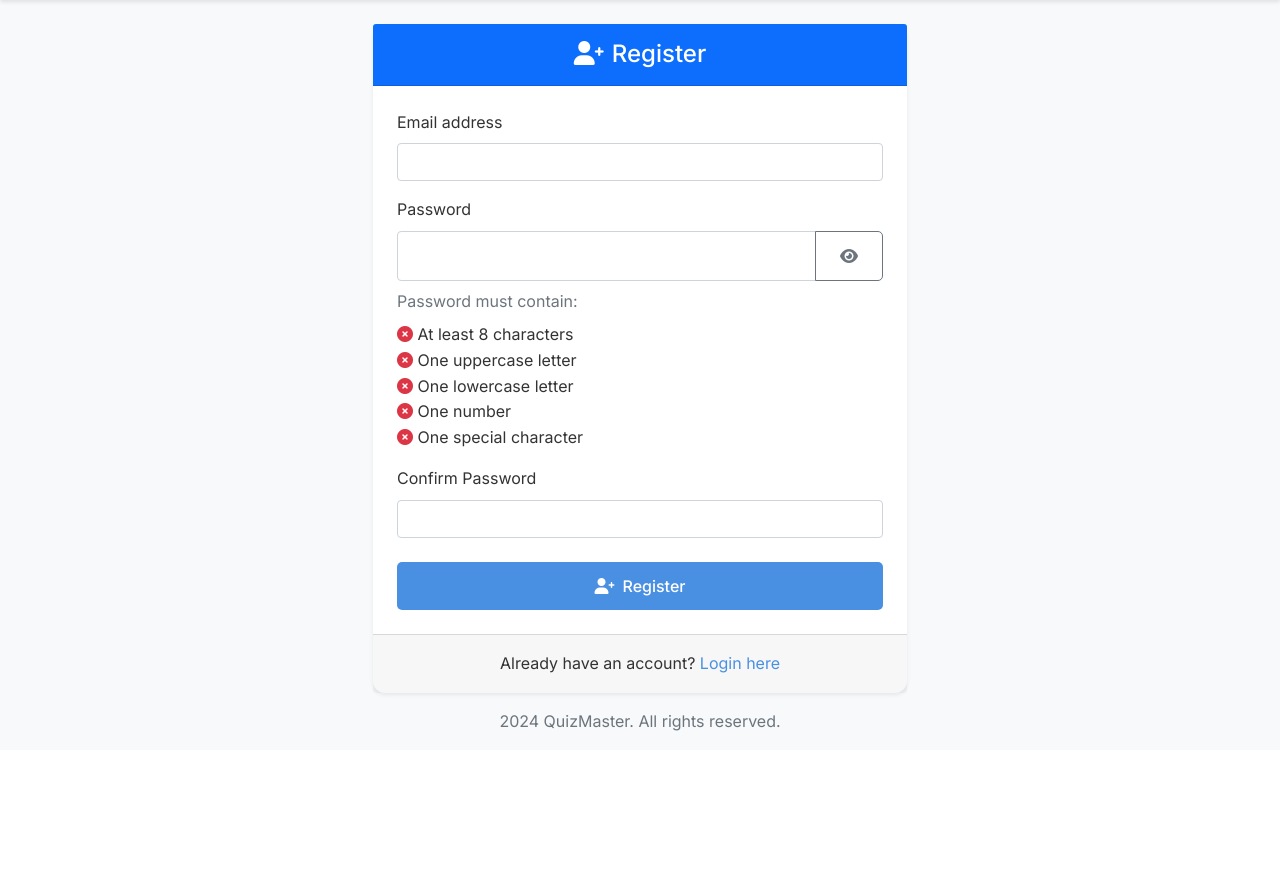
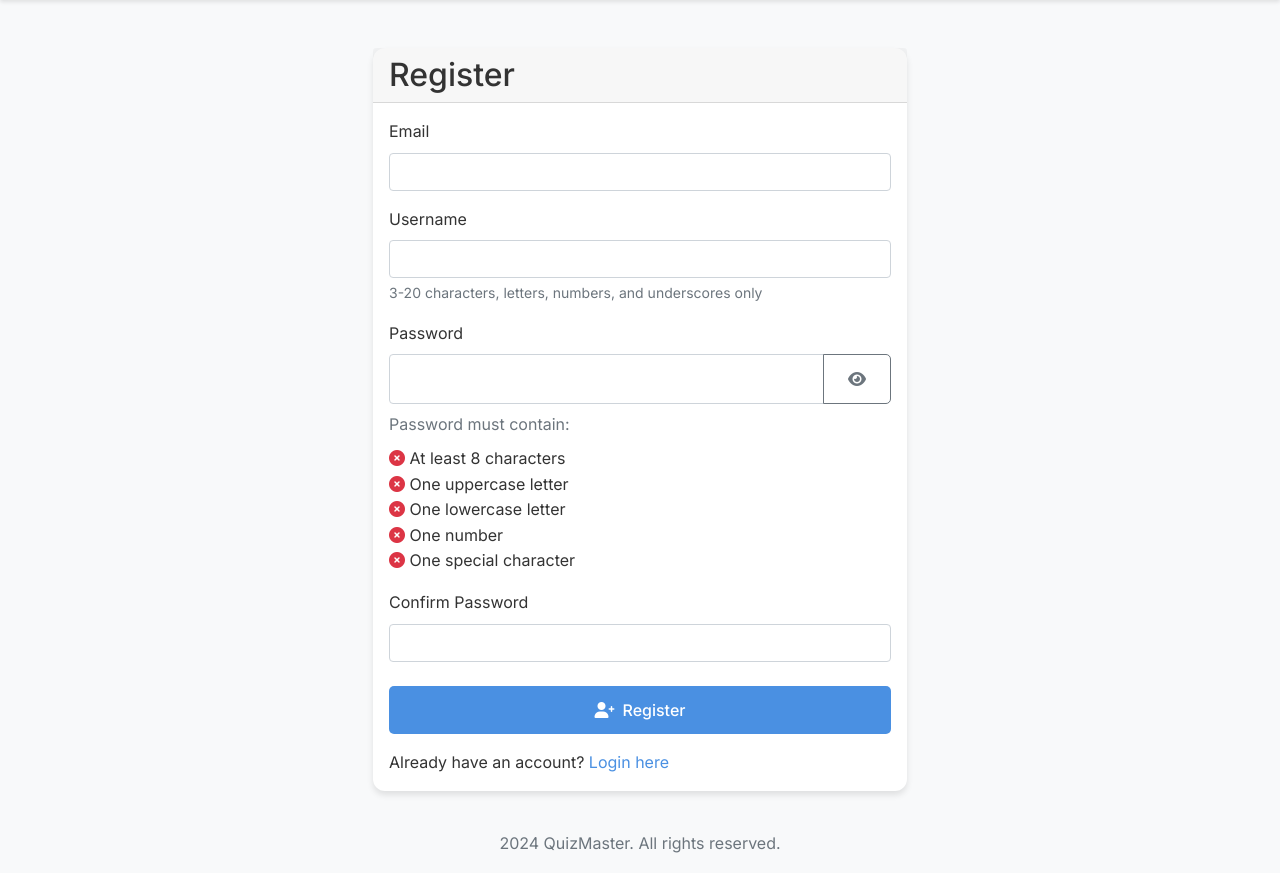
Before and after one commit to amine-zzr/quiz_app, a Flask app: page /register in a window 1280 px wide. Shown: the part 78-951 px from the top of the page. Before the commit the page ends 809 px from the top, so only its background shows below. Run offline with Flask 3, Linux system fonts and the light colour scheme.

Commit message:
update the registration form and route to include the username

```diff
--- a/templates/register.html
+++ b/templates/register.html
@@ -1,18 +1,26 @@
 {% extends "base.html" %}
 
 {% block content %}
-<div class="container">
+<div class="container py-4">
     <div class="row justify-content-center">
         <div class="col-md-6">
-            <div class="card shadow-sm">
-                <div class="card-header bg-primary text-white text-center py-3">
-                    <h4 class="mb-0"><i class="fas fa-user-plus me-2"></i>Register</h4>
+            <div class="card">
+                <div class="card-header">
+                    <h2 class="mb-0">Register</h2>
                 </div>
-                <div class="card-body p-4">
+                <div class="card-body">
                     <form method="POST" id="registrationForm" onsubmit="return validateForm()">
                         <div class="mb-3">
-                            <label for="email" class="form-label">Email address</label>
+                            <label for="email" class="form-label">Email</label>
                             <input type="email" class="form-control" id="email" name="email" required>
+                        </div>
+                        <div class="mb-3">
+                            <label for="username" class="form-label">Username</label>
+                            <input type="text" class="form-control" id="username" name="username"
+                                   pattern="^[a-zA-Z0-9_]{3,20}$"
+                                   title="Username must be 3-20 characters long and can only contain letters, numbers, and underscores"
+                                   required>
+                            <div class="form-text">3-20 characters, letters, numbers, and underscores only</div>
                         </div>
                         <div class="mb-3">
                             <label for="password" class="form-label">Password</label>
@@ -40,15 +48,22 @@
                                    name="confirm_password" required onkeyup="checkPasswordMatch()">
                             <div id="password-match" class="form-text"></div>
                         </div>
+                        {% with messages = get_flashed_messages() %}
+                            {% if messages %}
+                                {% for message in messages %}
+                                    <div class="alert alert-danger">{{ message }}</div>
+                                {% endfor %}
+                            {% endif %}
+                        {% endwith %}
                         <div class="d-grid">
                             <button type="submit" class="btn btn-primary">
                                 <i class="fas fa-user-plus me-2"></i>Register
                             </button>
                         </div>
                     </form>
-                </div>
-                <div class="card-footer text-center py-3">
-                    Already have an account? <a href="{{ url_for('login') }}" class="text-decoration-none">Login here</a>
+                    <div class="mt-3">
+                        Already have an account? <a href="{{ url_for('login') }}">Login here</a>
+                    </div>
                 </div>
             </div>
         </div>
```
